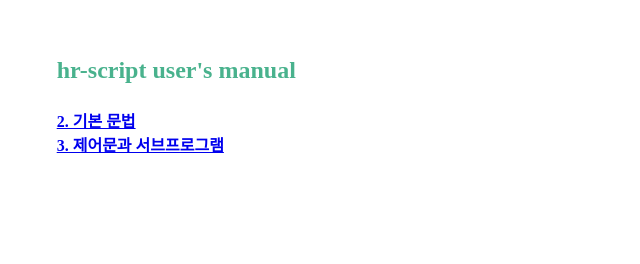
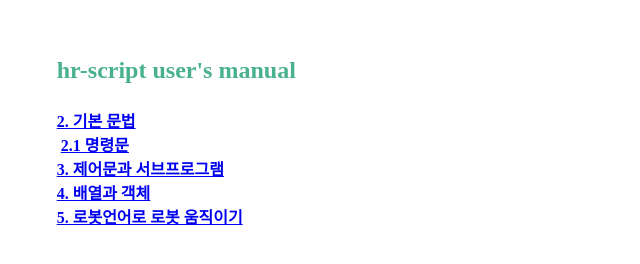
Before and after one commit to asoe72/hrdoc, a plain HTML site: page hi6/hrscript/index.html in a window 1280 px wide. Shown: the whole page, without its empty margins (0-640 px from the left). Drawn offline with Linux system fonts and the light colour scheme.

Commit message:
index 작성 - 진행

```diff
--- a/hi6/hrscript/index.html
+++ b/hi6/hrscript/index.html
@@ -9,7 +9,10 @@
     <h1>hr-script user's manual</h1>
     <h3>
       <a href='2_0_기본_문법.html'>2. 기본 문법</a><br>
-      <a href='3_제어문과_서브프로그램.html'>3. 제어문과 서브프로그램</a>
+      &nbsp;<a href='2_1_명령문.html'>2.1 명령문</a><br>
+      <a href='3_제어문과_서브프로그램.html'>3. 제어문과 서브프로그램</a><br>
+      <a href='4_배열과_객체.html'>4. 배열과 객체</a><br>
+      <a href='5_로봇언어로_로봇_움직이기.html'>5. 로봇언어로 로봇 움직이기</a>
     </h3>
   </body>
 </html>
```
